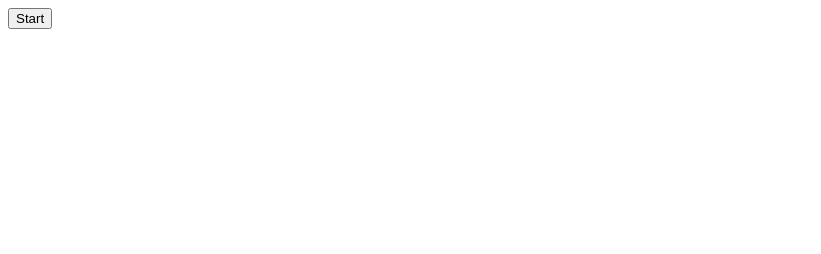
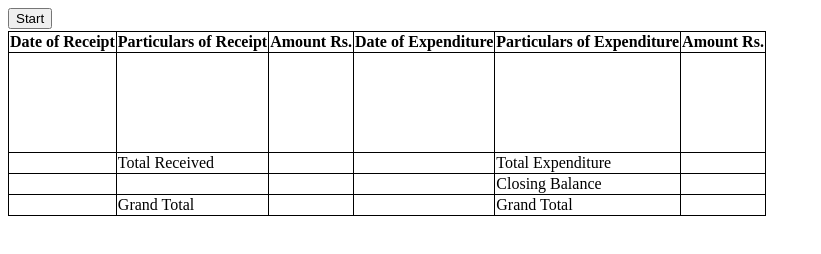
Before and after one commit to romanjan-das-2/CashbookApp, a plain HTML site: page index.html in a window 1280 px wide. Shown: the whole page, without its empty margins (0-821 px from the left). Drawn offline with Linux system fonts and the light colour scheme.

Commit message:
added table creation function

```diff
--- a/index.html
+++ b/index.html
@@ -1,12 +1,59 @@
 <!DOCTYPE html>
 <html lang="en">
+
 <head>
     <meta charset="UTF-8">
     <meta name="viewport" content="width=device-width, initial-scale=1.0">
     <title>Document</title>
     <script src="script.js"></script>
+    <link rel="stylesheet" href="style.css">
 </head>
+
 <body>
     <button onclick="startProgram();" type="button">Start</button>
+    <table id="table_structure">
+        <tr>
+            <th>Date of Receipt</th>
+            <th>Particulars of Receipt</th>
+            <th>Amount Rs.</th>
+            <th>Date of Expenditure</th>
+            <th>Particulars of Expenditure</th>
+            <th>Amount Rs.</th>
+        </tr>
+        <tr class="tallRow">
+            <td class="dateOfReceipt"></td>
+            <td></td>
+            <td class="amountReceipt"></td>
+            <td class="dateOfExpenditure"></td>
+            <td></td>
+            <td class="amountExpenditure"></td>
+        </tr>
+        <tr>
+            <td></td>
+            <td>Total Received</td>
+            <td class="totalReceived"></td>
+            <td></td>
+            <td>Total Expenditure</td>
+            <td class="totalExpenditure"></td>
+        </tr>
+        <tr>
+            <td></td>
+            <td></td>
+            <td></td>
+            <td></td>
+            <td>Closing Balance</td>
+            <td class="closingBalance"></td>
+        </tr>
+        <tr>
+            <td></td>
+            <td>Grand Total</td>
+            <td class="grandTotalA"></td>
+            <td></td>
+            <td>Grand Total</td>
+            <td class="grandTotalB"></td>
+        </tr>
+    </table>
+
 </body>
+
 </html>
--- a/script.js
+++ b/script.js
@@ -213,6 +213,7 @@ function startProgram(){
     findUniqueDates();
     arrangeValuesByDates();
     formatDataToCashbook();
+    createTable();
 }
 
 var uniqueDates = new Array();
@@ -294,3 +295,20 @@ function formatDataToCashbook(){
     }
     console.log(cashbookArray);
 }
+
+function createTable(){
+    const table_structure=document.getElementById("table_structure");
+    var clone_table;
+    for(i=0;i<cashbookArray.length;i++){
+        clone_table=table_structure.cloneNode(true);
+        document.body.appendChild(clone_table);
+    }
+    insertDataToTable();
+}
+
+function insertDataToTable(){
+    for(i=0;i<cashbookArray.length;i++){
+        document.getElementsByClassName("dateOfReceipt")[i].innerHTML=cashbookArray[i][0];
+        document.getElementsByClassName("dateOfExpenditure")[i].innerHTML=cashbookArray[i][0];
+    }
+}
--- /dev/null
+++ b/style.css
@@ -0,0 +1,13 @@
+table{
+    margin-top: 2px;
+}
+table,th,td {
+    border: 1px solid black;
+    border-collapse: collapse;
+}
+tr{
+    height: 20px;
+}
+.tallRow{
+    height: 100px;
+}
```
